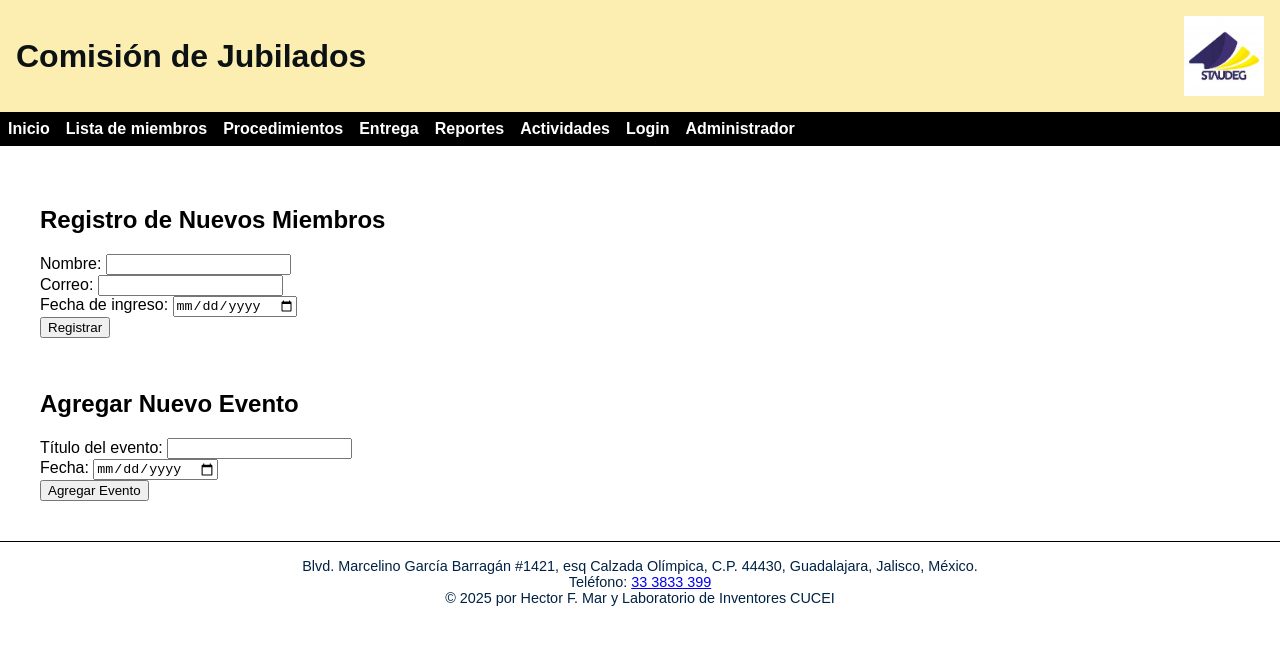
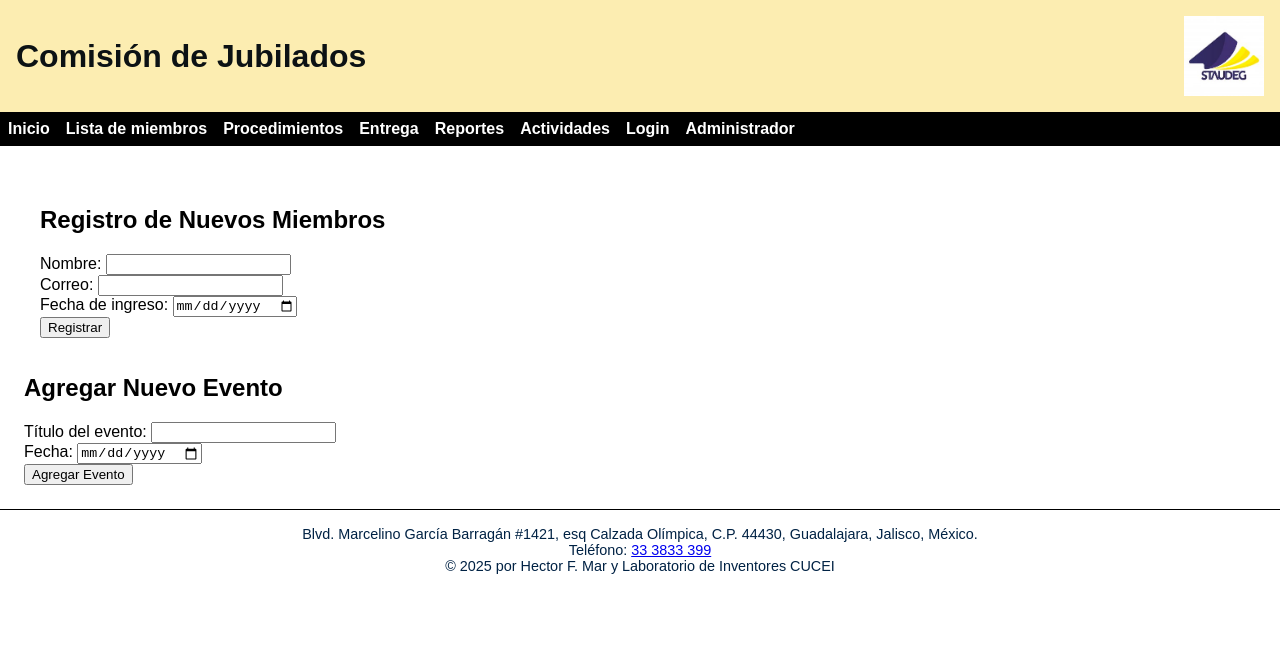
Before and after one commit to HFMD26/HFMD26.github.io, a Jekyll site: the page built from admin.md, in a window 1280 px wide. Shown: the top 645 px of the page. Built offline with Jekyll 4.4.1, drawn with Linux system fonts in a browser that asks for light colours; comment, search, counter and statistics services are not loaded.

Commit message:
Update admin.md

```diff
--- a/admin.md
+++ b/admin.md
@@ -14,20 +14,13 @@ permalink: /admin/
   </form>
   <div id="mensaje"></div>
 </section>
-<script src="https://www.gstatic.com/firebasejs/8.10.1/firebase-app.js"></script>
-<script src="https://www.gstatic.com/firebasejs/8.10.1/firebase-firestore.js"></script>
-<script type="module" src="/firebase-config.js"></script>
-<script type="module" src="/assets/js/form-handler.js"></script>
 
-<section id="registro-evento" style="padding: 1rem;">
+
+
 <h2>Agregar Nuevo Evento</h2>
 <form id="form-evento">
-  <label>Título del evento:
-    <input type="text" name="titulo" required />
-  </label><br />
-  <label>Fecha:
-    <input type="date" name="fecha" required />
-  </label><br />
+  <label>Título del evento: <input type="text" name="titulo" required /></label><br />
+  <label>Fecha: <input type="date" name="fecha" required /></label><br />
   <button type="submit">Agregar Evento</button>
 </form>
 
```
